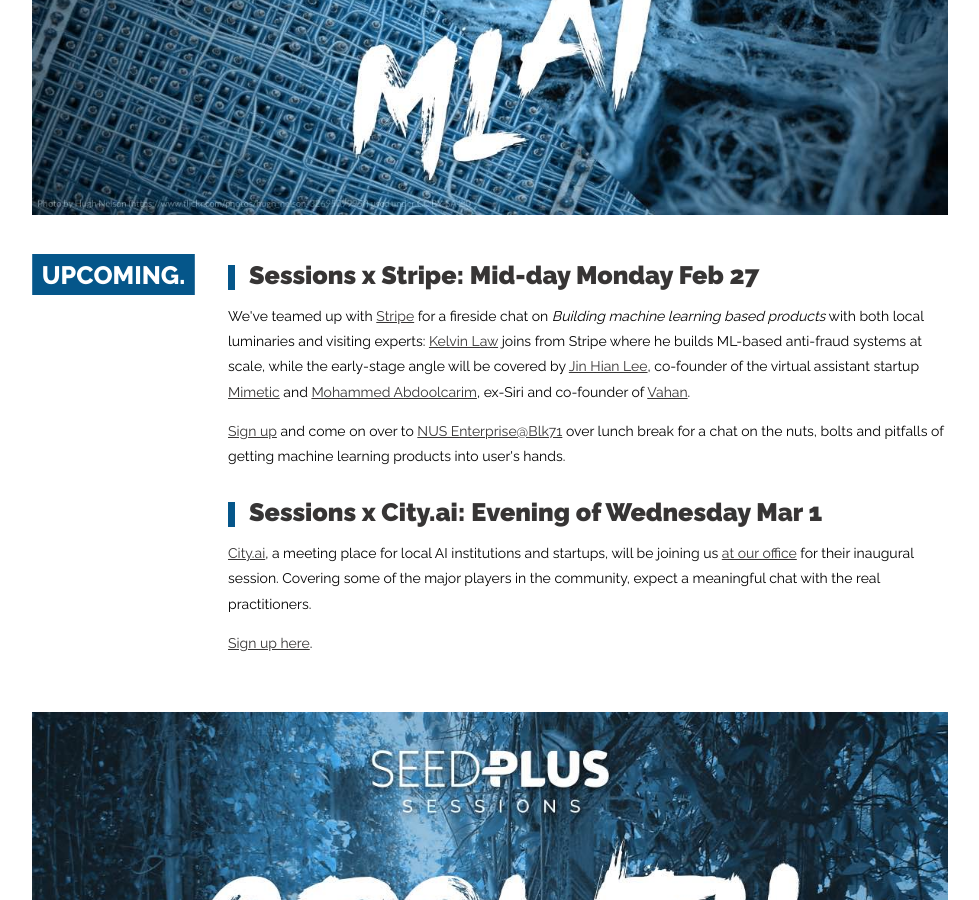
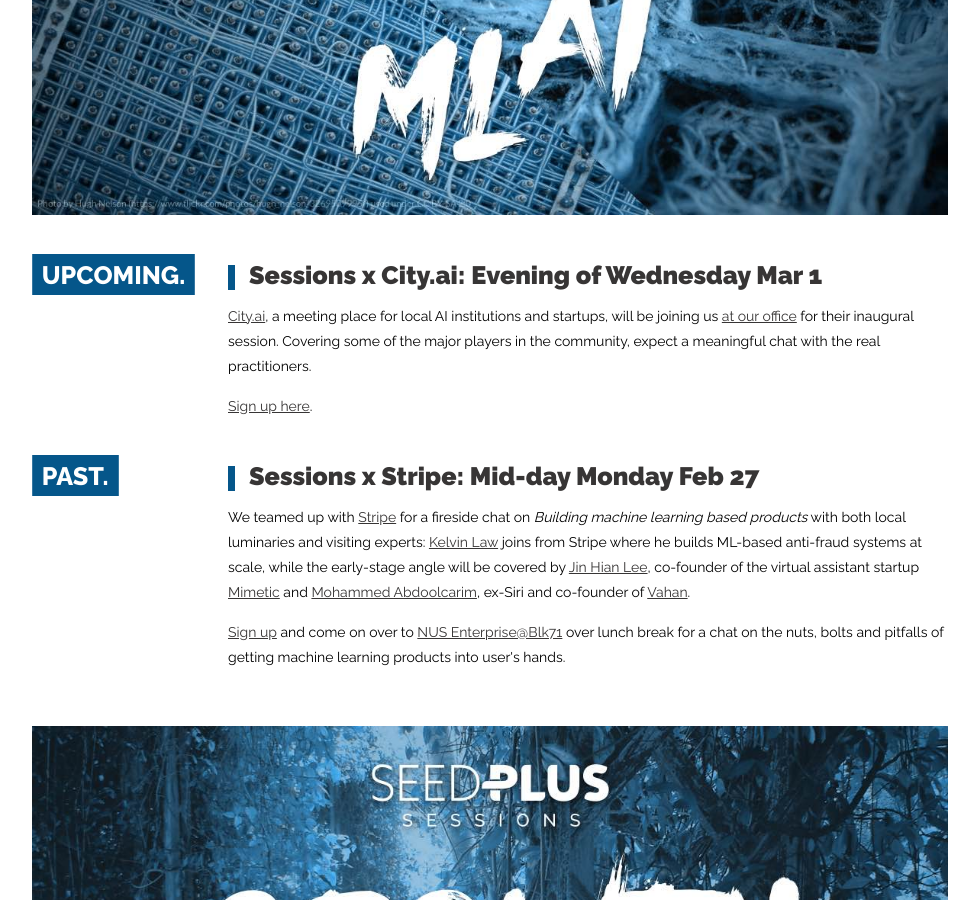
Before and after one commit to SeedPlus/seedplus.github.io, a Jekyll site: the page built from 04_sessions.html, in a window 1280 px wide and 900 px high, scrolled down 284 px. Shown: the whole window, without its empty margins (150-1129 px from the left). Built offline with Jekyll 4.4.1, drawn with Linux system fonts in a browser that asks for light colours.

Commit message:
Move Stripe event to past events

```diff
--- a/04_sessions.html
+++ b/04_sessions.html
@@ -18,15 +18,22 @@
     <h2>Upcoming.</h2>
   </div>
   <div class='info-item'>
-
-    <h4>Sessions x Stripe: Mid-day Monday Feb 27</h4>
-    <p>We've teamed up with <a href='https://stripe.com'>Stripe</a> for a fireside chat on <em>Building machine learning
-based products</em> with both local luminaries and visiting experts: <a href='https://twitter.com/kelvl'>Kelvin Law</a> joins from Stripe where he builds ML-based anti-fraud systems at scale, while the early-stage angle will be covered by <a href='https://twitter.com/jinhian_lee'>Jin Hian Lee</a>, co-founder of the virtual assistant startup <a href=''>Mimetic</a> and <a href='https://twitter.com/goteamups'>Mohammed Abdoolcarim</a>, ex-Siri and co-founder of <a href='http://vahan.co/'>Vahan</a>.</p>
-    <p><a href='https://stripe.com/events/fireside-chat-machine-learning'>Sign up</a> and come on over to <a href='https://www.google.com/maps?q=71+Ayer+Rajah+Crescent,+02-01,+Singapore+139951'>NUS Enterprise@Blk71</a> over lunch break for a chat on the nuts, bolts and pitfalls of getting machine learning products into user's hands.</p>
-
     <h4>Sessions x City.ai: Evening of Wednesday Mar 1</h4>
     <p><a href='http://singapore.city.ai/'>City.ai</a>, a meeting place for local AI institutions and startups, will be joining us <a href='/contact'>at our office</a> for their inaugural session. Covering some of the major players in the community, expect a meaningful chat with the real practitioners.</p>
     <p><a href='https://www.eventnook.com/event/singaporecityai'>Sign up here</a>.</p>
+  </div>
+</div>
+
+<div class='info-group'>
+  <div class='info-sidebar'>
+    <h2>Past.</h2>
+  </div>
+  <div class='info-item'>
+
+    <h4>Sessions x Stripe: Mid-day Monday Feb 27</h4>
+    <p>We teamed up with <a href='https://stripe.com'>Stripe</a> for a fireside chat on <em>Building machine learning
+based products</em> with both local luminaries and visiting experts: <a href='https://twitter.com/kelvl'>Kelvin Law</a> joins from Stripe where he builds ML-based anti-fraud systems at scale, while the early-stage angle will be covered by <a href='https://twitter.com/jinhian_lee'>Jin Hian Lee</a>, co-founder of the virtual assistant startup <a href=''>Mimetic</a> and <a href='https://twitter.com/goteamups'>Mohammed Abdoolcarim</a>, ex-Siri and co-founder of <a href='http://vahan.co/'>Vahan</a>.</p>
+    <p><a href='https://stripe.com/events/fireside-chat-machine-learning'>Sign up</a> and come on over to <a href='https://www.google.com/maps?q=71+Ayer+Rajah+Crescent,+02-01,+Singapore+139951'>NUS Enterprise@Blk71</a> over lunch break for a chat on the nuts, bolts and pitfalls of getting machine learning products into user's hands.</p>
   </div>
 </div>
 
```
